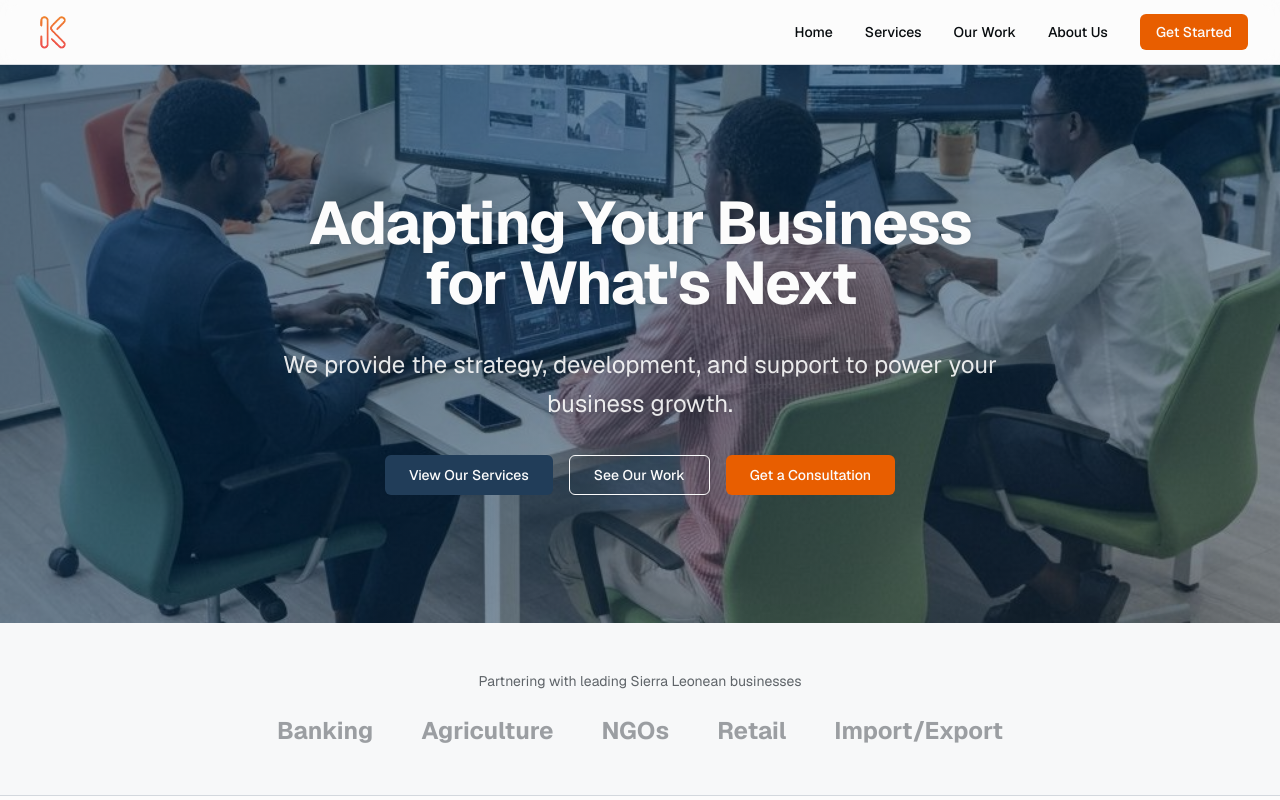
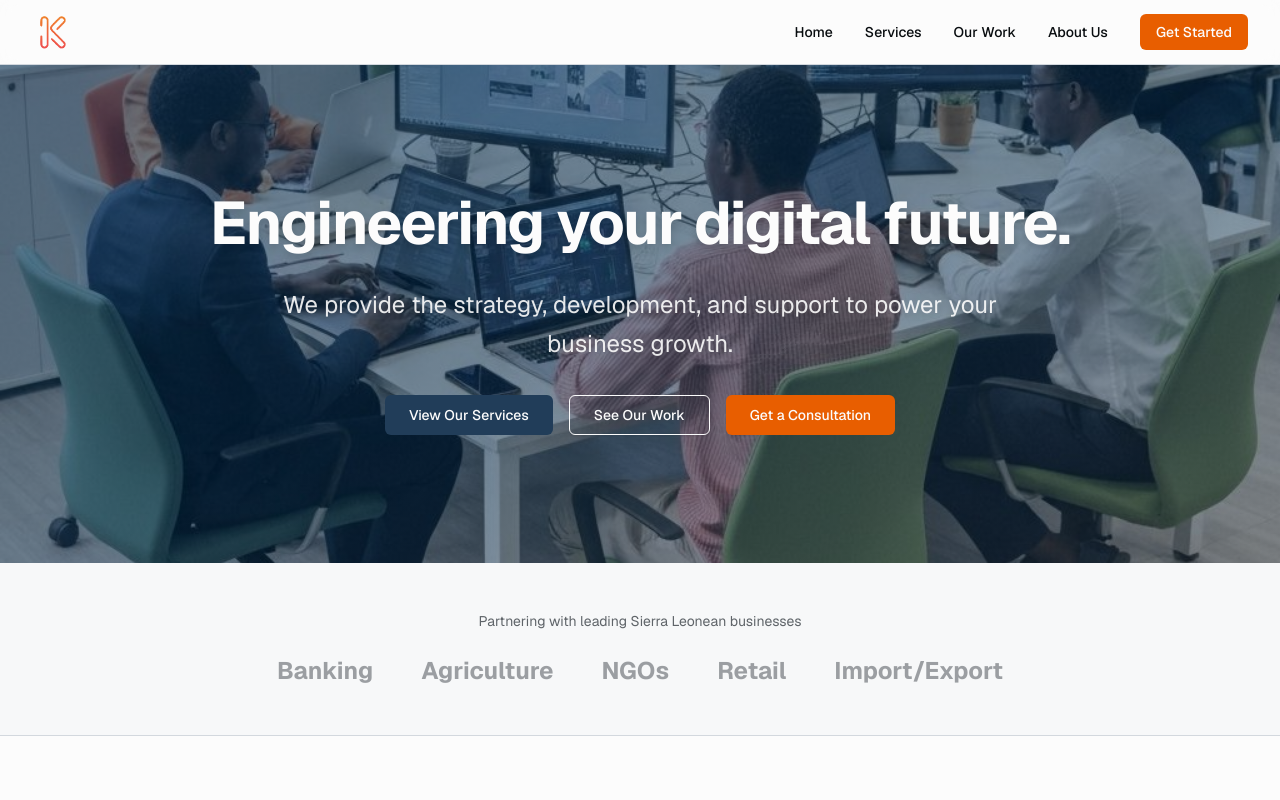
Before and after one commit to salonetechdepot/kwilion-web, a Next.js app: page / in a window 1280 px wide. Shown: the top 800 px of the page. Built offline with nearby package versions, Linux system fonts and the light colour scheme.

Commit message:
Updating the tagline

```diff
--- a/app/page.tsx
+++ b/app/page.tsx
@@ -26,7 +26,7 @@ export default function HomePage() {
         <div className="container mx-auto px-4 sm:px-6 lg:px-8 relative z-10">
           <div className="max-w-4xl mx-auto text-center space-y-8">
             <h1 className="text-4xl md:text-6xl font-bold tracking-tight text-balance drop-shadow-lg">
-              Adapting Your Business for What's Next
+              Engineering your digital future.
             </h1>
             <p className="text-xl md:text-2xl text-primary-foreground/90 text-pretty leading-relaxed drop-shadow-md">
               We provide the strategy, development, and support to power your
--- a/emails/templates/contact-confirmation.tsx
+++ b/emails/templates/contact-confirmation.tsx
@@ -39,7 +39,7 @@ export function ContactConfirmationEmail({
           Kwilion
         </div>
         <div style={{ fontSize: "14px", opacity: 0.9 }}>
-          Adapting your business for what's next
+          Engineering your digital future.
         </div>
       </div>
 
```
